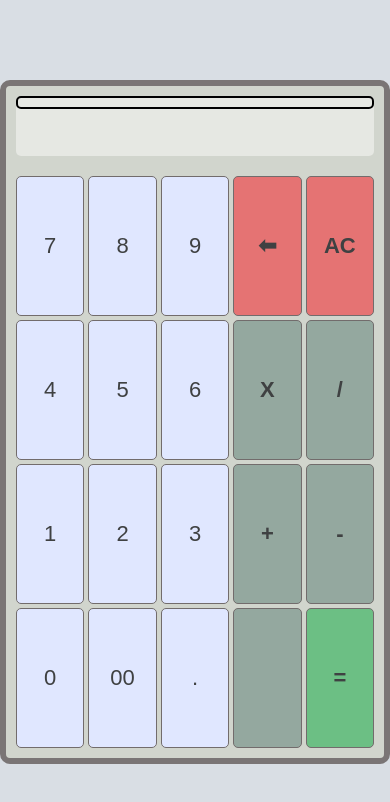
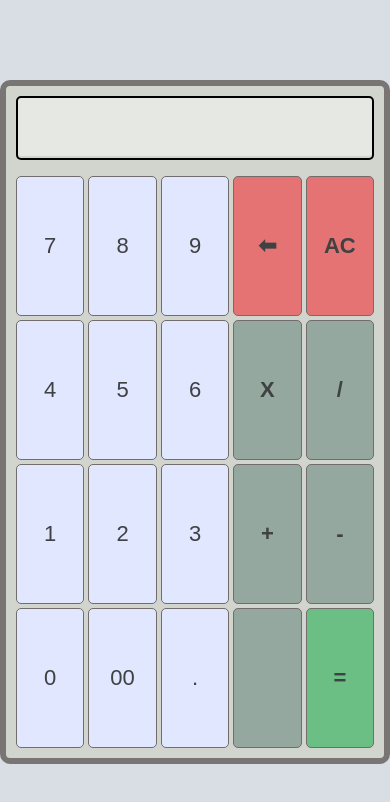
Before and after one commit to a-random-medieval-clown/Calculator, a plain HTML site: page index.html in a window 390 px wide. Drawn offline with Linux system fonts and the light colour scheme.

Commit message:
Update style.css

```diff
--- a/style.css
+++ b/style.css
@@ -108,7 +108,7 @@ body {
   }
 
   .results {
-    height: 15%;
+    height: 100%;
   }
 
   #display {
@@ -119,4 +119,5 @@ body {
     font-size: clamp(14px, 6vw, 22px);
   }
 
+
 }
```
